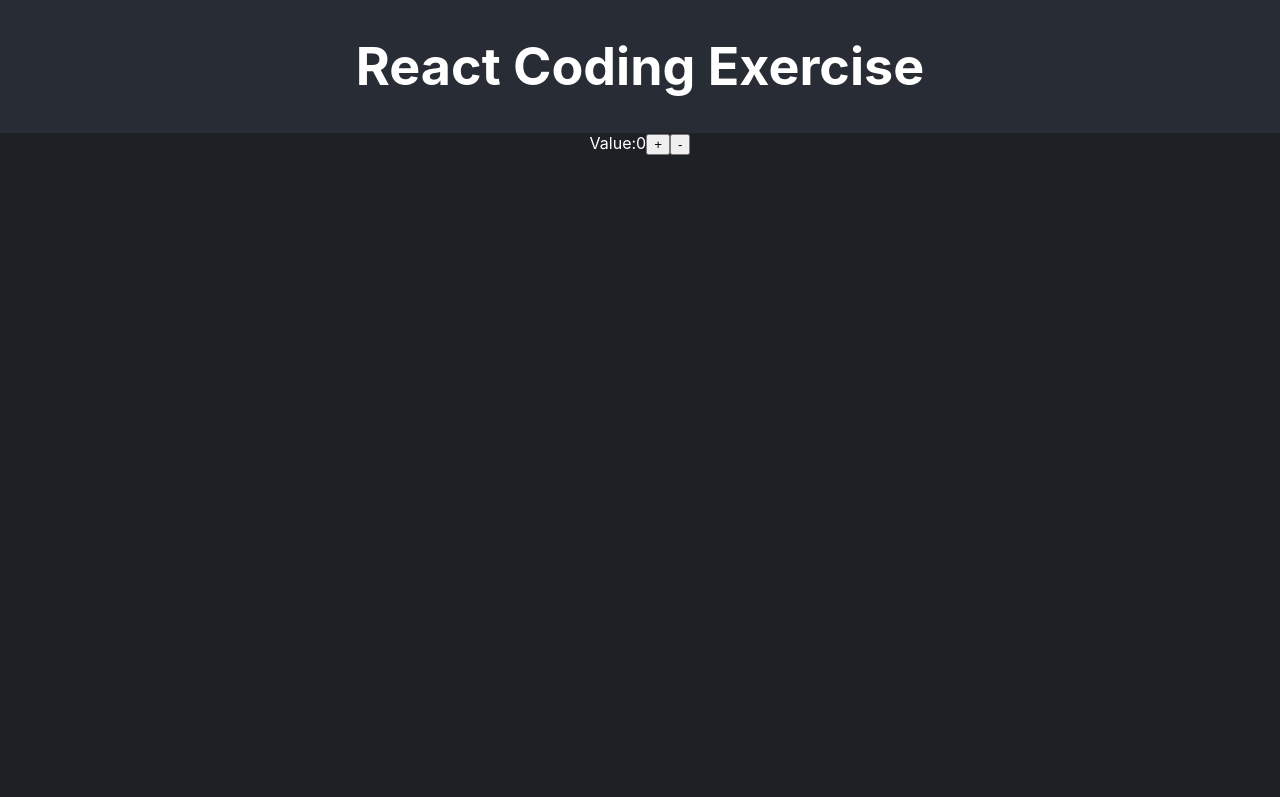
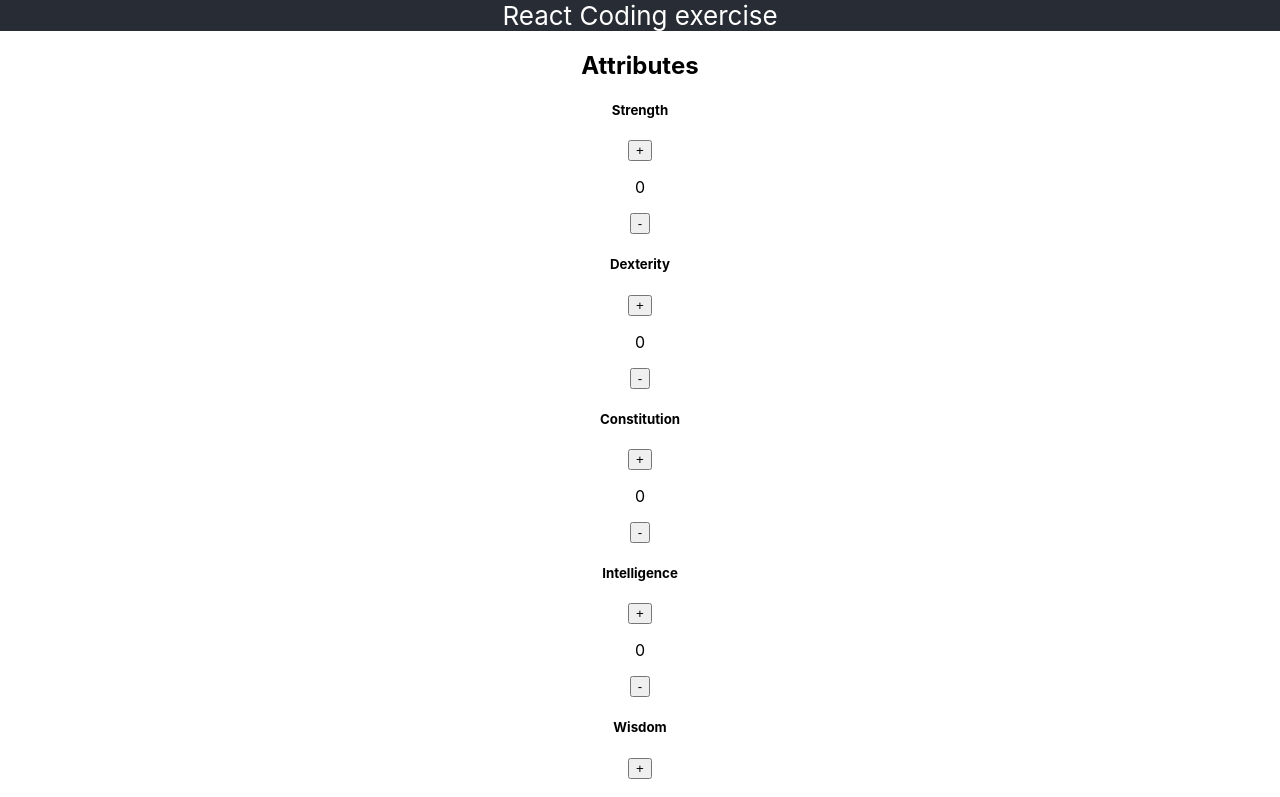
Before and after one commit to Andrew-FungKinHo/recruiting-webapp-character, a React (Create React App) app: page / in a window 1280 px wide. Shown: the top 797 px of the page. Built offline with nearby package versions, Linux system fonts and the light colour scheme.

Commit message:
feat(task1): add increment decrement attributes

```diff
--- a/src/App.css
+++ b/src/App.css
@@ -40,7 +40,16 @@
   from {
     transform: rotate(0deg);
   }
+
   to {
     transform: rotate(360deg);
   }
 }
+
+.attribute-counter {
+  display: flex;
+  /* flex-direction: column; */
+  flex-direction: column;
+  justify-content: space-evenly;
+  align-items: center;
+}
--- a/src/App.js
+++ b/src/App.js
@@ -1,25 +1,48 @@
 import { useState } from 'react';
 import './App.css';
-import { ATTRIBUTE_LIST, CLASS_LIST, SKILL_LIST } from './data/consts.js';
-
+import { ATTRIBUTE_LIST } from './data/consts.js';
+import Attributes from './components/AttributesSection';
 
 function App() {
-  const [num, setNum] = useState(0);
+  const [attributeValues, setAttributeValues] = useState(createAttributesObject(0));
+
+  // instantiates an object with Attributes as keys and initialValue as values
+  function createAttributesObject(initialValue) {
+    return ATTRIBUTE_LIST.reduce((obj, curr) => ({ ...obj, [curr]: initialValue }), {});
+  }
+
+  // handles attributes increments and decrements based on operator
+  function handleAttributeCounter(e, attribute, op) {
+    if (op === "-") {
+      // disallow negative values
+      if (attributeValues[attribute] <= 0) {
+        return;
+      }
+      setAttributeValues({
+        ...attributeValues,
+        [attribute]: attributeValues[attribute] -= 1,
+      });
+    }
+    // operation check if needed
+    else {
+      setAttributeValues({
+        ...attributeValues,
+        [attribute]: attributeValues[attribute] += 1,
+      });
+    }
+  }
+
   return (
     <div className="App">
       <header className="App-header">
-        <h1>React Coding Exercise</h1>
+        React Coding exercise
       </header>
-      <section className="App-section">
-        <div>
-          Value:
-          {num}
-          <button>+</button>
-          <button>-</button>
-        </div>
-      </section>
-    </div>
-  );
+      <Attributes
+        attributeValues={attributeValues}
+        setAttributeValues={setAttributeValues}
+        handleAttributeCounter={handleAttributeCounter}
+      />
+    </div>)
 }
 
 export default App;
--- /dev/null
+++ b/src/components/AttributesSection.js
@@ -0,0 +1,36 @@
+import React from "react";
+
+const Attributes = ({ attributeValues, handleAttributeCounter }) => {
+    return (
+        <div>
+            <h2>Attributes</h2>
+            <div>
+                {Object.keys(attributeValues).map((attribute, id) => {
+                    return (
+                        <div key={id} >
+                            <h5>{attribute}</h5>
+                            <div className="attribute-counter">
+                                <button onClick={(e) => {
+                                    handleAttributeCounter(e, attribute, "+");
+                                }}
+                                >
+                                    +
+                                </button>
+                                <p>{attributeValues[attribute]}</p>
+                                <button onClick={(e) => {
+                                    handleAttributeCounter(e, attribute, "-");
+                                }}
+                                >
+                                    -
+                                </button>
+                            </div>
+                        </div>)
+                }
+                )
+                }
+            </div>
+        </div>
+    );
+};
+
+export default Attributes;
```
